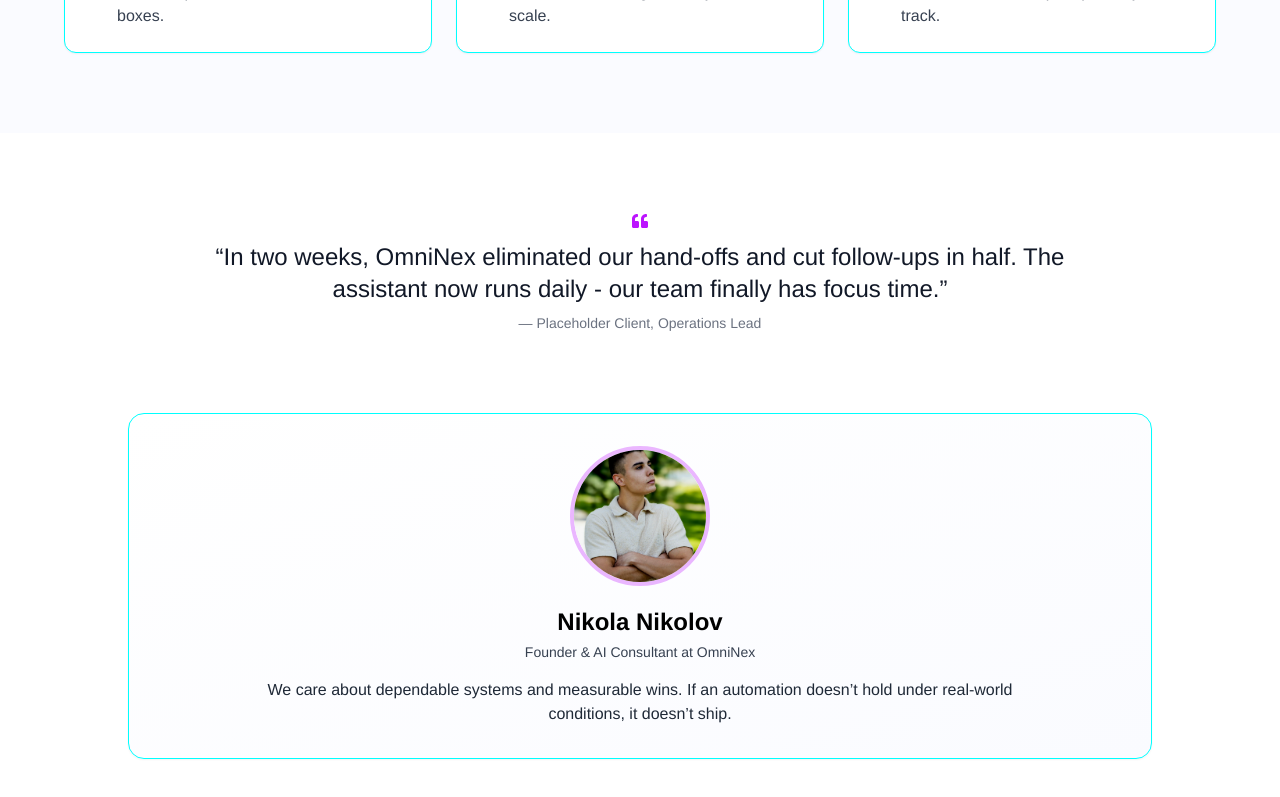
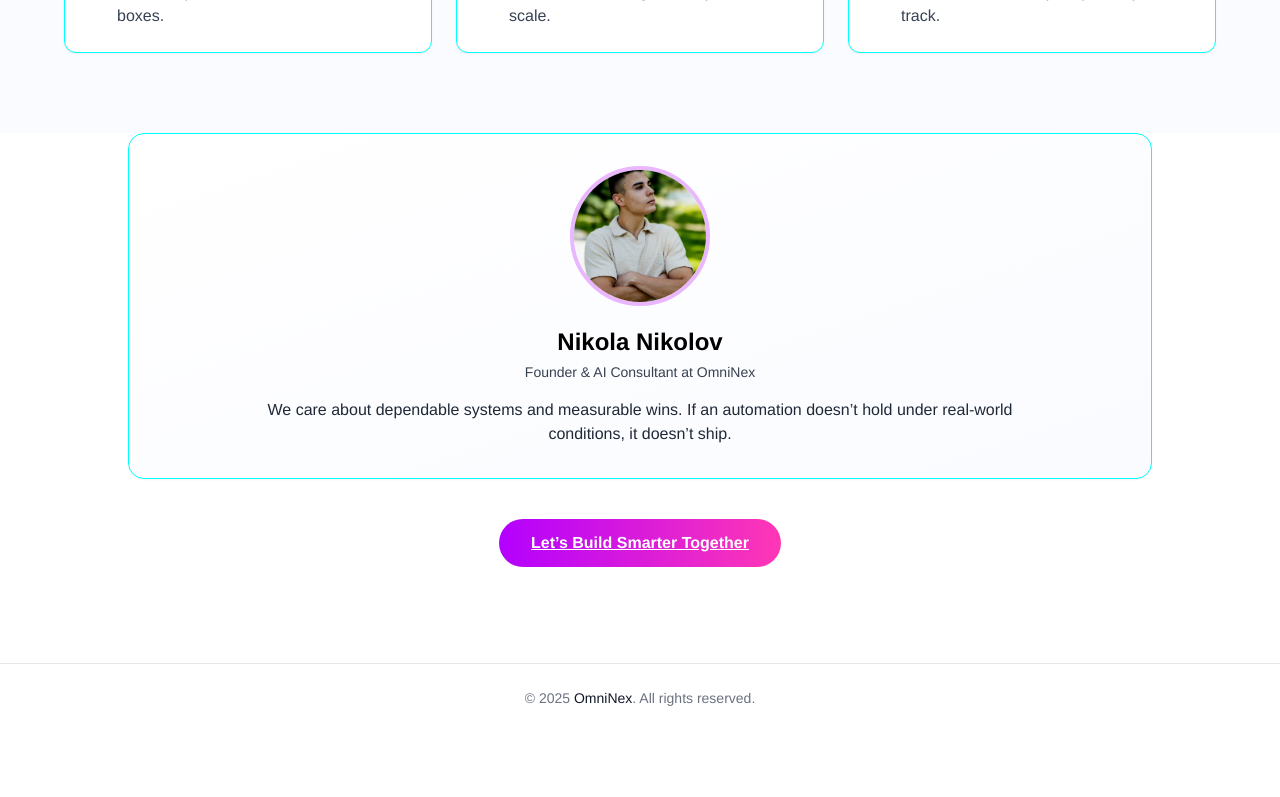
Before and after one commit to Kalcho8233/OmniNexAIWebsite, a Next.js app: page /about in a window 1280 px wide. Shown: the part 1440-2237 px from the top of the page. After the commit the page ends 2172 px from the top, so only its background shows below. Built offline with nearby package versions, Linux system fonts and the light colour scheme.

Commit message:
Update about.jsx

```diff
--- a/pages/about.jsx
+++ b/pages/about.jsx
@@ -145,17 +145,6 @@ export default function About() {
           </div>
         </section>
 
-        {/* CLIENT PROOF */}
-        <section className="px-6 md:px-16 py-20">
-          <div className="max-w-4xl mx-auto text-center">
-            <FaQuoteLeft className="mx-auto text-neonPurple mb-3" />
-            <p className="text-xl md:text-2xl text-gray-900 font-medium leading-relaxed">
-              “In two weeks, OmniNex eliminated our hand‑offs and cut follow‑ups in half. The assistant now runs daily - our team finally has focus time.”
-            </p>
-            <p className="mt-2 text-sm text-gray-500">— Placeholder Client, Operations Lead</p>
-          </div>
-        </section>
-
         {/* FOUNDER CARD */}
         <section className="px-6 md:px-16 pb-24">
           <div className="max-w-5xl mx-auto">
```
